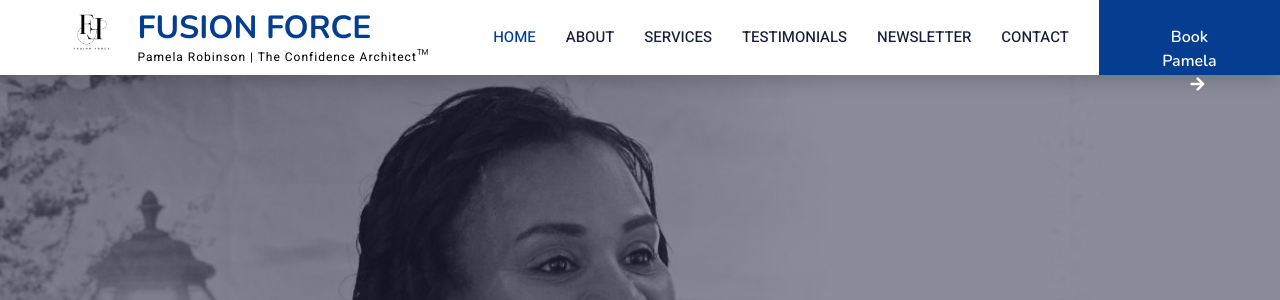
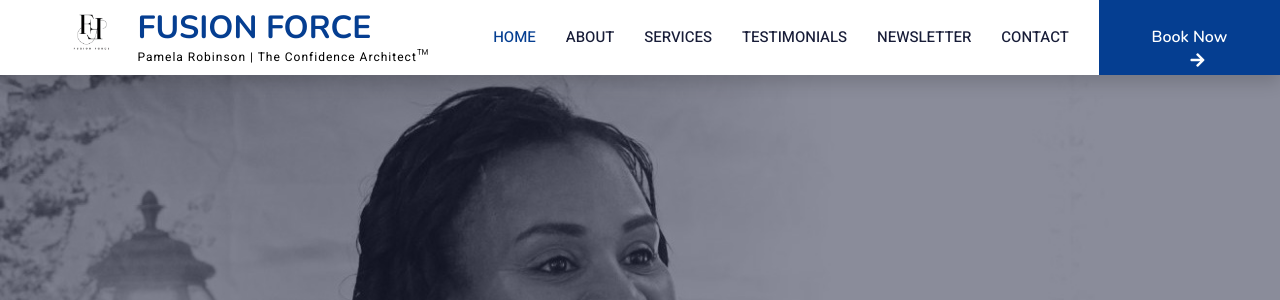
Before and after one commit to mfalmebetterdays-ux/BETTERDAYS, a Django app: page / in a window 1280 px wide. Shown: the top 300 px of the page. Run offline with Django 5.2, Linux system fonts and the light colour scheme; data comes from the database, SQL or seed files in the repository; data that the repository does not hold is empty; some libraries are stand-ins or nearby versions.

Commit message:
Simplify medi

```diff
--- a/templates/main/index.html
+++ b/templates/main/index.html
@@ -635,7 +635,7 @@
                 <a href="#news" class="nav-item nav-link">Newsletter</a>
                 <a href="#contact" class="nav-item nav-link">Contact</a>
             </div>
-            <a href="#contact" class="btn btn-primary py-4 px-lg-5 d-none d-lg-block">Book Pamela<i class="fa fa-arrow-right ms-3"></i></a>
+            <a href="#contact" class="btn btn-primary py-4 px-lg-5 d-none d-lg-block">Book Now<i class="fa fa-arrow-right ms-3"></i></a>
         </div>
     </nav>
     <!-- Navbar End -->
```
